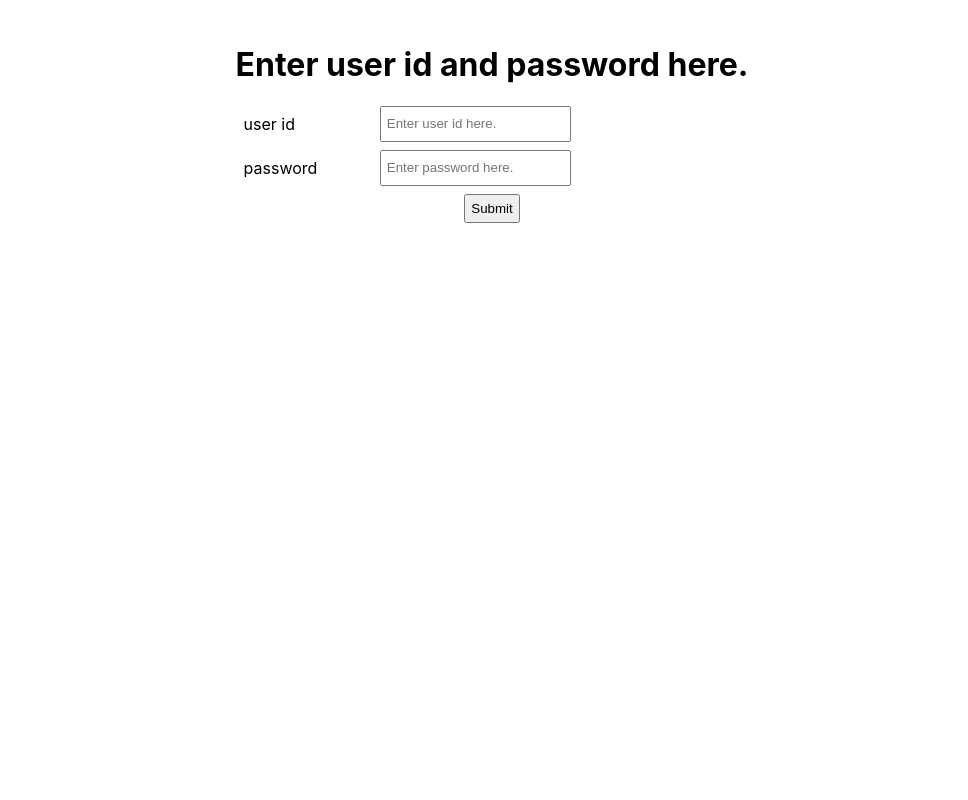
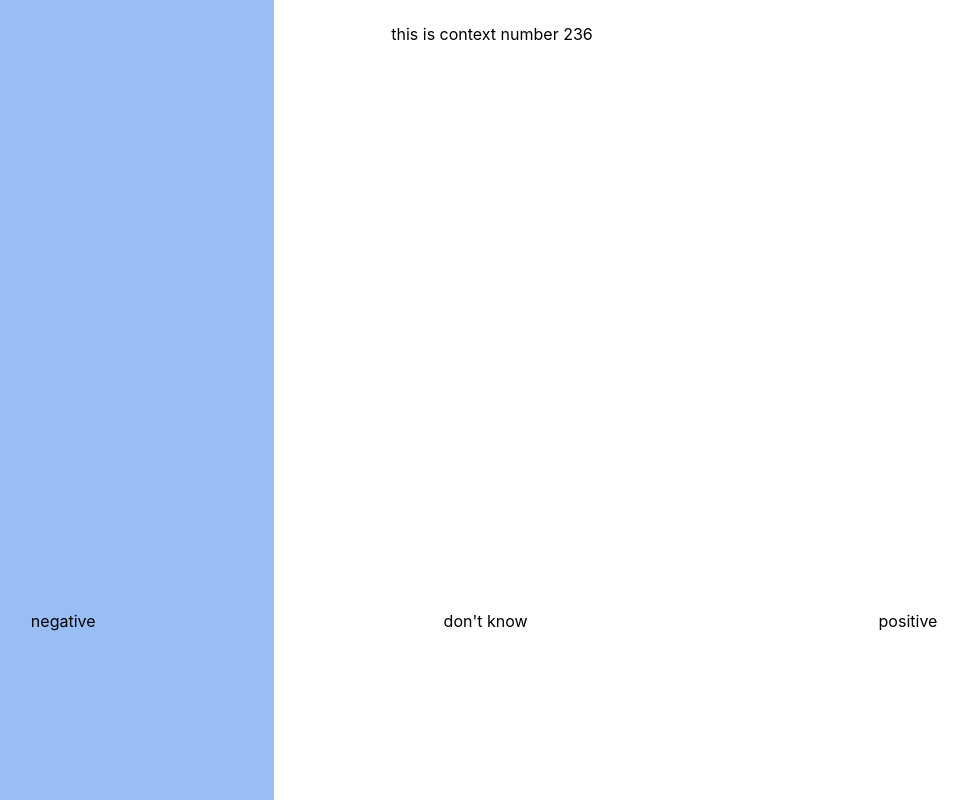
Before and after one commit to simonsben/Intent-Labeller, a React (Create React App) app: page / in a window 1280 px wide. Both pictures are taken after a click on the button "Submit". Shown: the whole page, without its empty margins (148-1116 px from the left). Built offline with nearby package versions, Linux system fonts and the light colour scheme; no server answers.

Commit message:
Wrote some of the labelling interface

```diff
--- a/src/App.js
+++ b/src/App.js
@@ -2,6 +2,8 @@ import React, { Component } from 'react';
 import Login from './pages/login';
 import './App.scss';
 import {authenticate} from './actions/authentication';
+import {request_text} from './actions/retreive';
+import Label from './pages/label';
 
 
 class App extends Component {
@@ -9,10 +11,12 @@ class App extends Component {
     super(props);
 
     this.state = {
-      auth_token: null
+      auth_token: null,
+      user_id: null
     };
 
     this.login = this.login.bind(this);
+    this.make_request = this.make_request.bind(this);
   }
 
   login = (username, password) => {
@@ -20,10 +24,22 @@ class App extends Component {
     this.setState({...this.state, auth_token});
   }
 
+  make_request = (previous=null) => {
+    const {auth_token, user_id} = this.state;
+
+    return request_text(auth_token, user_id, previous);
+  }
+
   render() {
+    const is_authenticated = this.state.auth_token != null;
     return (
       <div className='base'>
-        <Login login={this.login}/>
+        {
+          !is_authenticated &&
+          <Login login={this.login}/>
+          ||
+          <Label make_request={this.make_request}/>
+        }
       </div>
     );
   }
--- a/src/App.scss
+++ b/src/App.scss
@@ -30,3 +30,36 @@
   display: flex;
   justify-content: center;
 }
+
+.context {
+  z-index: 2;
+}
+
+.marking_window {
+  top: 0;
+  left: 0;
+  width: 100%;
+  height: 100%;
+  display: flex;
+  position: absolute;
+}
+
+.marking_label {
+  width: 33%;
+  height: 100%;
+  z-index: 1;
+
+  display: flex;
+  flex-direction: column;
+  justify-content: end;
+
+  div {
+    margin-bottom: 40%;
+    width: 100%;
+    text-align: center;
+  }
+
+  &:hover {
+    background-color: rgba(52, 125, 235, .5);
+  }
+}
--- a/src/actions/authentication.js
+++ b/src/actions/authentication.js
@@ -4,9 +4,9 @@ import {post} from 'axios';
 const authenticate = (user_id, password) => {
     const payload = {user_id, password: md5(password)};
 
-    post('/login', payload)
-        .then(res => console.log('Good login.'))
-        .catch(e => console.log('Bad login request', e));
+    // post('/login', payload)
+    //     .then(res => console.log('Good login.'))
+    //     .catch(e => console.log('Bad login request', e));
 
     // TODO change to res.auth_token
     return 'auth_token';
--- /dev/null
+++ b/src/actions/retreive.js
@@ -0,0 +1,36 @@
+import {get} from 'axios';
+
+let base_index = 0;
+
+const temp_contexts = [
+    'this is context number 231',
+    'this is context number 232',
+    'this is context number 233',
+    'this is context number 234',
+    'this is context number 235',
+    'this is context number 236',
+    'this is context number 237',
+    'this is context number 238',
+    'this is context number 239',
+    'this is context number 2310'
+];
+
+const num_elements = 5;
+
+const request_text = (auth_token, user_id, previous) => {
+    // const requested_text = get('/request_text', {user_id, auth_token, previous})
+    //     .then(res => console.log(request_text))
+    //     .catch(e => console.log(e));
+
+    console.log('requesting new contexts.');
+
+    base_index += num_elements;
+    if (base_index >= temp_contexts.length)
+        base_index = 0;
+
+    return temp_contexts.slice(base_index, base_index + num_elements);
+};
+
+export {
+    request_text
+};
--- /dev/null
+++ b/src/pages/label.jsx
@@ -0,0 +1,60 @@
+import React, {Component, Fragment} from 'react';
+
+class Label extends Component {
+    constructor(props) {
+        super(props);
+
+        this.state = {
+            index: 0,
+            contexts: props.make_request(),
+            labels: []
+        };
+    }
+
+    make_request = () => {
+        const {labels} = this.state;
+        const previous = labels == 0? null : labels;
+        const new_contexts = this.props.make_request(previous);
+
+        this.setState({...[this.state], contexts: new_contexts, labels: [], index: 0});
+    }
+
+    add_label = label => {
+        const {state} = this;
+        let callback = null;
+
+        let {labels, index} = state;
+        labels.push(label);
+        index++;
+
+        if (index >= state.contexts.length)
+            callback = this.make_request;
+
+        this.setState({...state, labels, index}, callback);
+    }
+
+
+    render() {
+        const {state} = this;
+        const context = state.index >= state.contexts.length? null : state.contexts[state.index];
+
+        return (
+            <Fragment>
+                <div className='marking_window'>
+                    {
+                        ['negative', 'don\'t know', 'positive'].map(label => (
+                            <div className='marking_label' onClick={() => this.add_label(label)} key={label}>
+                                <div>{label}</div>
+                            </div>
+                        ))
+                    }
+                </div>
+                <div className='container center'>
+                    <div className='context'>{context}</div>
+                </div>
+            </Fragment>
+        )
+    }
+}
+
+export default Label;
```
Also changed, not shown: src/components/input_field.jsx (line endings or trailing spaces).
